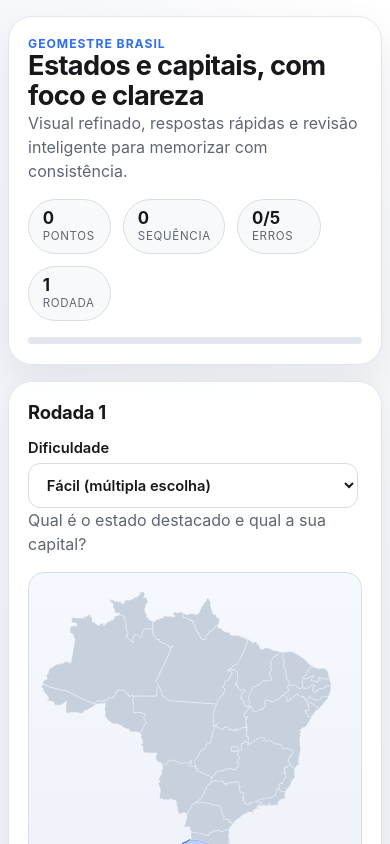
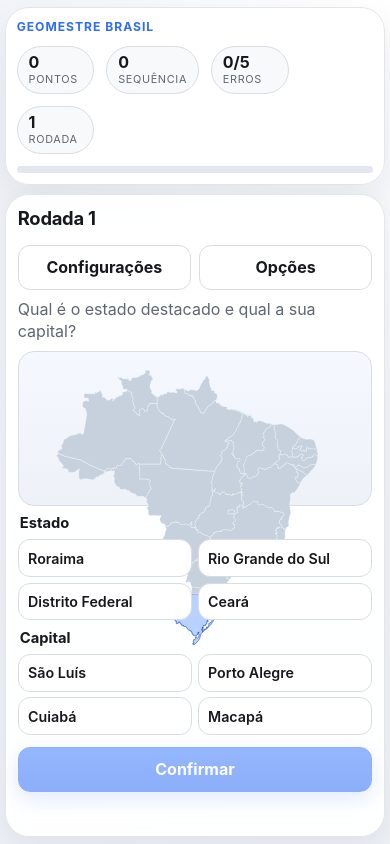
Before and after one commit to Chatinho-coder/jogo-estados-capitais-br, a React (Vite) app: page / in a window 390 px wide. Both pictures are taken after a click on the button "Iniciar jogo". Shown: the top 844 px of the page. Built offline with nearby package versions, Linux system fonts and the light colour scheme.

Commit message:
feat: mobile-first gameplay shell with drawers and MC confirm flow

```diff
--- a/src/App.css
+++ b/src/App.css
@@ -31,12 +31,23 @@ body {
   min-height: 100vh;
 }
 
+body.game-active {
+  overflow: hidden;
+}
+
 .container {
   width: min(1040px, 100% - 2rem);
   margin: 0 auto;
   padding: var(--space-5) 0 calc(var(--space-5) + var(--space-2));
   display: grid;
   gap: var(--space-4);
+}
+
+.game-container {
+  height: 100dvh;
+  max-height: 100dvh;
+  padding-block: max(0.8rem, env(safe-area-inset-top)) max(0.8rem, env(safe-area-inset-bottom));
+  gap: var(--space-2);
 }
 
 .panel {
@@ -52,6 +63,11 @@ body {
   display: grid;
   gap: var(--space-3);
   box-shadow: var(--shadow-2);
+}
+
+.game-hero {
+  gap: var(--space-2);
+  padding-block: 0.9rem;
 }
 
 .eyebrow {
@@ -76,16 +92,27 @@ h2 {
   letter-spacing: -0.015em;
 }
 
+h3 {
+  font-size: 1.1rem;
+  letter-spacing: -0.01em;
+}
+
 .muted {
   color: var(--muted);
-  line-height: 1.5;
+  line-height: 1.4;
 }
 
 .topline {
   display: flex;
   gap: var(--space-3);
-  align-items: flex-end;
+  align-items: center;
   justify-content: space-between;
+  flex-wrap: wrap;
+}
+
+.topline-actions {
+  display: flex;
+  gap: 0.5rem;
   flex-wrap: wrap;
 }
 
@@ -98,20 +125,20 @@ h2 {
 .chip {
   display: grid;
   gap: 0.1rem;
-  padding: 0.65rem 0.85rem;
+  padding: 0.52rem 0.78rem;
   border-radius: 999px;
   border: 1px solid var(--line);
   background: var(--surface-soft);
-  min-width: 6rem;
+  min-width: 5.4rem;
 }
 
 .chip strong {
-  font-size: 1.05rem;
+  font-size: 1rem;
   line-height: 1;
 }
 
 .chip small {
-  font-size: 0.72rem;
+  font-size: 0.68rem;
   text-transform: uppercase;
   letter-spacing: 0.06em;
   color: var(--muted);
@@ -133,12 +160,26 @@ h2 {
   transition: width 260ms ease;
 }
 
+.game-panel {
+  display: grid;
+  grid-template-rows: auto auto minmax(170px, 1fr) auto auto auto;
+  gap: var(--space-2);
+  min-height: 0;
+  overflow: hidden;
+}
+
 .map-panel {
-  margin-top: var(--space-3);
+  margin-top: var(--space-2);
   border-radius: var(--radius-m);
   padding: var(--space-2);
   border: 1px solid var(--line);
   background: linear-gradient(180deg, #f5f8ff, #eef2f8);
+}
+
+.game-map-panel {
+  margin-top: 0;
+  min-height: 0;
+  display: grid;
 }
 
 .mapa {
@@ -146,6 +187,10 @@ h2 {
   max-height: 62vh;
   border-radius: calc(var(--radius-m) - 2px);
   display: block;
+}
+
+.game-map-panel .mapa {
+  max-height: min(34dvh, 320px);
 }
 
 .estado {
@@ -194,7 +239,6 @@ h2 {
   display: grid;
   grid-template-columns: repeat(2, minmax(0, 1fr));
   gap: var(--space-3);
-  margin-top: var(--space-3);
 }
 
 label {
@@ -206,6 +250,50 @@ label {
 
 .inline-field {
   min-width: min(330px, 100%);
+}
+
+.option-group {
+  margin: 0;
+  padding: 0;
+  border: 0;
+  min-width: 0;
+}
+
+.option-group legend {
+  font-weight: 650;
+  font-size: 0.92rem;
+  margin-bottom: 0.45rem;
+}
+
+.option-buttons {
+  display: grid;
+  grid-template-columns: repeat(2, minmax(0, 1fr));
+  gap: 0.45rem;
+}
+
+.option-btn {
+  border-radius: 12px;
+  border: 1px solid var(--line);
+  background: #fff;
+  color: var(--text);
+  font: inherit;
+  font-weight: 560;
+  padding: 0.66rem 0.72rem;
+  cursor: pointer;
+  text-align: left;
+  transition: border-color 150ms ease, box-shadow 150ms ease, background-color 150ms ease, transform 120ms ease;
+}
+
+.option-btn:hover {
+  border-color: #b8c7e3;
+  transform: translateY(-1px);
+}
+
+.option-btn.is-selected {
+  border-color: var(--accent);
+  background: color-mix(in srgb, var(--accent) 13%, #fff);
+  color: color-mix(in srgb, var(--accent-strong) 92%, #101e3b);
+  box-shadow: 0 0 0 2px color-mix(in srgb, var(--accent) 25%, transparent);
 }
 
 input,
@@ -254,12 +342,45 @@ select:hover { border-color: #bbc4d3; }
   display: flex;
   flex-wrap: wrap;
   gap: var(--space-2);
-  margin-top: var(--space-3);
+}
+
+.game-actions {
+  margin-top: 0.25rem;
+}
+
+.overlay {
+  position: fixed;
+  inset: 0;
+  z-index: 50;
+  background: rgba(10, 15, 25, 0.44);
+  backdrop-filter: blur(5px);
+  display: grid;
+  place-items: center;
+  padding: 1rem;
+}
+
+.overlay-panel {
+  width: min(520px, 100%);
+  display: grid;
+  gap: 1rem;
+}
+
+.overlay-head {
+  display: flex;
+  justify-content: space-between;
+  align-items: center;
+  gap: 0.75rem;
+}
+
+.overlay-actions {
+  display: grid;
+  gap: 0.6rem;
 }
 
 button:focus-visible,
 select:focus-visible,
 input:focus-visible,
+.option-btn:focus-visible,
 .estado:focus-visible {
   outline: 3px solid color-mix(in srgb, var(--accent) 45%, #8db3ff);
   outline-offset: 2px;
@@ -267,17 +388,53 @@ input:focus-visible,
 
 @media (max-width: 760px) {
   .container {
-    width: min(100% - 1rem, 1040px);
+    width: min(100% - 0.9rem, 1040px);
     padding-top: var(--space-3);
     gap: var(--space-3);
   }
 
+  .game-container {
+    width: min(100% - 0.6rem, 1040px);
+    padding-top: max(0.45rem, env(safe-area-inset-top));
+    padding-bottom: max(0.45rem, env(safe-area-inset-bottom));
+    gap: 0.55rem;
+  }
+
+  .game-hero {
+    padding: 0.68rem;
+  }
+
+  .game-panel {
+    padding: 0.75rem;
+    grid-template-rows: auto auto minmax(150px, 1fr) auto auto auto;
+    gap: 0.5rem;
+  }
+
   .fields-grid {
     grid-template-columns: 1fr;
-    gap: var(--space-2);
+    gap: 0.55rem;
   }
 
-  .chip { min-width: 5.2rem; }
+  .option-buttons {
+    grid-template-columns: repeat(2, minmax(0, 1fr));
+    gap: 0.35rem;
+  }
+
+  .option-btn {
+    padding: 0.58rem;
+    font-size: 0.89rem;
+  }
+
+  .chip {
+    min-width: 4.85rem;
+    padding: 0.45rem 0.68rem;
+  }
+
+  .topline-actions {
+    width: 100%;
+    display: grid;
+    grid-template-columns: 1fr 1fr;
+  }
 
   .btn {
     width: 100%;
@@ -317,10 +474,16 @@ input:focus-visible,
   input,
   select,
   .btn,
-  .btn-secondary {
+  .btn-secondary,
+  .option-btn {
     background: #121722;
     border-color: var(--line);
     color: var(--text);
+  }
+
+  .option-btn.is-selected {
+    background: color-mix(in srgb, var(--accent) 22%, #121722);
+    color: #dce8ff;
   }
 
   .chip,
--- a/src/App.jsx
+++ b/src/App.jsx
@@ -1,4 +1,4 @@
-import { useMemo, useState } from 'react'
+import { useEffect, useMemo, useState } from 'react'
 import './App.css'
 import { BrazilMap } from './components/BrazilMap'
 import { STATES_DATA, STATES_BY_NAME } from './data/statesData'
@@ -17,11 +17,9 @@ function getOptions(current, key) {
 
 function GameHeader({ score, streak, errors, index, total }) {
   return (
-    <header className="hero panel">
+    <header className="hero panel game-hero">
       <div>
         <p className="eyebrow">GeoMestre Brasil</p>
-        <h1>Estados e capitais, com foco e clareza</h1>
-        <p className="muted">Visual refinado, respostas rápidas e revisão inteligente para memorizar com consistência.</p>
       </div>
       <div className="hud" aria-label="Indicadores de jogo">
         <span className="chip"><strong>{score}</strong><small>pontos</small></span>
@@ -33,6 +31,31 @@ function GameHeader({ score, streak, errors, index, total }) {
         <span style={{ width: `${(Math.min(index, total) / total) * 100}%` }} />
       </div>
     </header>
+  )
+}
+
+function OptionButtons({ label, options, value, onChange }) {
+  return (
+    <fieldset className="option-group">
+      <legend>{label}</legend>
+      <div className="option-buttons" role="radiogroup" aria-label={label}>
+        {options.map((o) => {
+          const selected = value === o
+          return (
+            <button
+              type="button"
+              key={o}
+              role="radio"
+              aria-checked={selected}
+              className={`option-btn ${selected ? 'is-selected' : ''}`}
+              onClick={() => onChange(o)}
+            >
+              {o}
+            </button>
+          )
+        })}
+      </div>
+    </fieldset>
   )
 }
 
@@ -48,6 +71,8 @@ export default function App() {
   const [wrongAnswers, setWrongAnswers] = useState([])
   const [stateAnswer, setStateAnswer] = useState('')
   const [capitalAnswer, setCapitalAnswer] = useState('')
+  const [showSettings, setShowSettings] = useState(false)
+  const [showOptions, setShowOptions] = useState(false)
 
   const current = queue[index]
   const ended = errors >= MAX_ERRORS || index >= queue.length
@@ -57,6 +82,11 @@ export default function App() {
 
   const stateSuggestions = useMemo(() => STATES_DATA.filter((s) => includesNormalized(stateAnswer, s.estado)).slice(0, 6), [stateAnswer])
   const capitalSuggestions = useMemo(() => STATES_DATA.filter((s) => includesNormalized(capitalAnswer, s.capital)).slice(0, 6), [capitalAnswer])
+
+  useEffect(() => {
+    document.body.classList.toggle('game-active', mode === 'game' && !ended)
+    return () => document.body.classList.remove('game-active')
+  }, [mode, ended])
 
   function resetGame(newMode = 'menu') {
     setQueue(shuffle(STATES_DATA))
@@ -68,6 +98,8 @@ export default function App() {
     setWrongAnswers([])
     setStateAnswer('')
     setCapitalAnswer('')
+    setShowOptions(false)
+    setShowSettings(false)
     setMode(newMode)
   }
 
@@ -176,45 +208,29 @@ export default function App() {
   }
 
   return (
-    <main className="container">
+    <main className="container game-container">
       <GameHeader score={score} streak={streak} errors={errors} index={index} total={queue.length} />
 
-      <section className="panel">
+      <section className="panel game-panel">
         <div className="topline">
           <h2>Rodada {index + 1}</h2>
-          <label className="inline-field" htmlFor="difficulty-select">
-            Dificuldade
-            <select id="difficulty-select" value={difficulty} onChange={(e) => setDifficulty(e.target.value)}>
-              <option value="facil">Fácil (múltipla escolha)</option>
-              <option value="medio">Médio (assistido)</option>
-              <option value="dificil">Difícil (livre)</option>
-            </select>
-          </label>
+          <div className="topline-actions">
+            <button className="btn btn-secondary" onClick={() => setShowSettings(true)}>Configurações</button>
+            <button className="btn btn-secondary" onClick={() => setShowOptions(true)}>Opções</button>
+          </div>
         </div>
 
         <p className="muted">Qual é o estado destacado e qual a sua capital?</p>
 
-        <div className="map-panel">
+        <div className="map-panel game-map-panel">
           <BrazilMap highlightedState={current?.estado} />
         </div>
 
         <div className="fields-grid">
           {difficulty === 'facil' ? (
             <>
-              <label>
-                Estado
-                <select value={stateAnswer} onChange={(e) => setStateAnswer(e.target.value)}>
-                  <option value="">Selecione...</option>
-                  {stateOptions.map((o) => <option key={o}>{o}</option>)}
-                </select>
-              </label>
-              <label>
-                Capital
-                <select value={capitalAnswer} onChange={(e) => setCapitalAnswer(e.target.value)}>
-                  <option value="">Selecione...</option>
-                  {capitalOptions.map((o) => <option key={o}>{o}</option>)}
-                </select>
-              </label>
+              <OptionButtons label="Estado" options={stateOptions} value={stateAnswer} onChange={setStateAnswer} />
+              <OptionButtons label="Capital" options={capitalOptions} value={capitalAnswer} onChange={setCapitalAnswer} />
             </>
           ) : (
             <>
@@ -232,13 +248,46 @@ export default function App() {
           )}
         </div>
 
-        <div className="actions-row">
-          <button className="btn btn-primary" onClick={submitRound} disabled={!normalizeText(stateAnswer) || !normalizeText(capitalAnswer)}>Confirmar resposta</button>
-          <button className="btn btn-secondary" onClick={() => setMode('study')}>Modo estudo</button>
+        <div className="actions-row game-actions">
+          <button className="btn btn-primary" onClick={submitRound} disabled={!normalizeText(stateAnswer) || !normalizeText(capitalAnswer)}>Confirmar</button>
         </div>
 
         <p className="feedback" aria-live="polite">{feedback}</p>
       </section>
+
+      {showSettings && (
+        <div className="overlay" role="dialog" aria-modal="true" aria-label="Configurações">
+          <section className="panel overlay-panel">
+            <div className="overlay-head">
+              <h3>Configurações</h3>
+              <button className="btn btn-secondary" onClick={() => setShowSettings(false)}>Fechar</button>
+            </div>
+            <label className="inline-field" htmlFor="difficulty-select">
+              Dificuldade
+              <select id="difficulty-select" value={difficulty} onChange={(e) => setDifficulty(e.target.value)}>
+                <option value="facil">Fácil (múltipla escolha)</option>
+                <option value="medio">Médio (assistido)</option>
+                <option value="dificil">Difícil (livre)</option>
+              </select>
+            </label>
+          </section>
+        </div>
+      )}
+
+      {showOptions && (
+        <div className="overlay" role="dialog" aria-modal="true" aria-label="Opções">
+          <section className="panel overlay-panel">
+            <div className="overlay-head">
+              <h3>Opções</h3>
+              <button className="btn btn-secondary" onClick={() => setShowOptions(false)}>Fechar</button>
+            </div>
+            <div className="overlay-actions">
+              <button className="btn btn-secondary" onClick={() => { setShowOptions(false); setMode('study') }}>Modo estudo</button>
+              <button className="btn btn-secondary" onClick={() => { setShowOptions(false); resetGame('menu') }}>Voltar ao menu</button>
+            </div>
+          </section>
+        </div>
+      )}
     </main>
   )
 }
```
